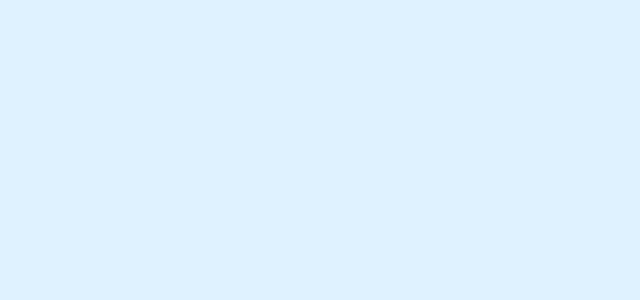
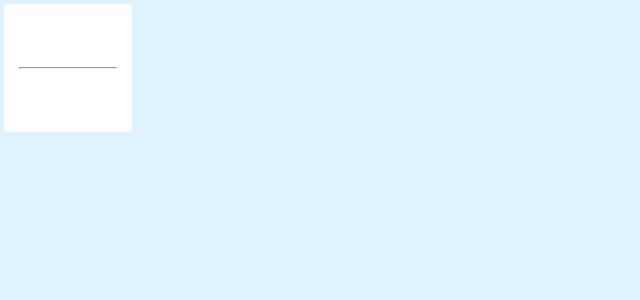
Before and after one commit to CubeDr/gmash, a React (Create React App) app: page /session in a window 1280 px wide. Shown: the top 300 px of the page, without its empty margins (0-640 px from the left). Built offline with nearby package versions, Linux system fonts and the light colour scheme.

Commit message:
Show court

```diff
--- a/src/pages/session/SessionPage.tsx
+++ b/src/pages/session/SessionPage.tsx
@@ -11,7 +11,7 @@ export default function SessionPage() {
 
     return (
         <div>
-            <Court team1={[members[0], members[1]]} team2={[members[2], members[3]]} />
+            <Court team1={members.slice(0, 2)} team2={members.slice(2, 4)} />
         </div>
     );
 }
--- a/src/pages/session/court/Court.module.css
+++ b/src/pages/session/court/Court.module.css
@@ -1,3 +1,23 @@
 .Court {
+    background-color: var(--theme-color-0);
+    border-radius: 4px;
+    display: flex;
+    flex-direction: column;
+    height: 120px;
+    margin: 4px;
+    padding: 4px;
+    width: 120px;
+}
 
+.Team {
+    flex-grow: 1;
 }
+
+.Divider {
+    width: 80%;
+}
+
+.Player {
+    display: block;
+    text-align: center;
+}
--- a/src/pages/session/court/Court.tsx
+++ b/src/pages/session/court/Court.tsx
@@ -1,14 +1,21 @@
 import { Member } from '../../../data/member';
+import styles from './Court.module.css';
 
 interface CourtProps {
     team1: Member[];
     team2: Member[];
 }
 
-export default function Court({ team1, team2 } : CourtProps) {
+export default function Court({ team1, team2 }: CourtProps) {
     return (
-        <div>
-
+        <div className={styles.Court}>
+            <div className={styles.Team}>
+                {team1.map(member => (<span className={styles.Player}>{member.name}</span>))}
+            </div>
+            <hr className={styles.Divider} />
+            <div className={styles.Team}>
+                {team2.map(member => (<span className={styles.Player}>{member.name}</span>))}
+            </div>
         </div>
     );
 }
```
